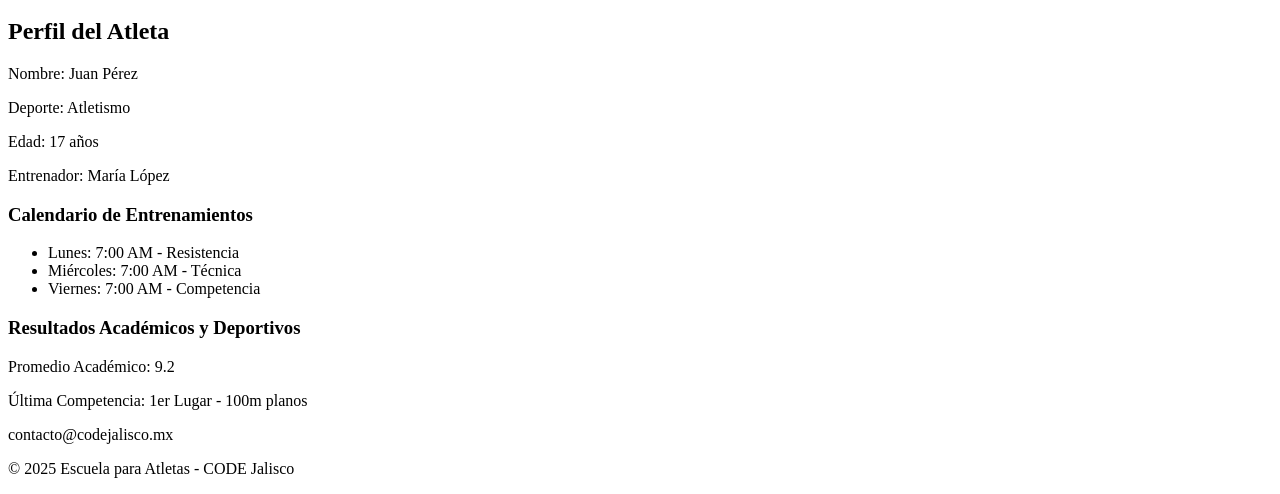
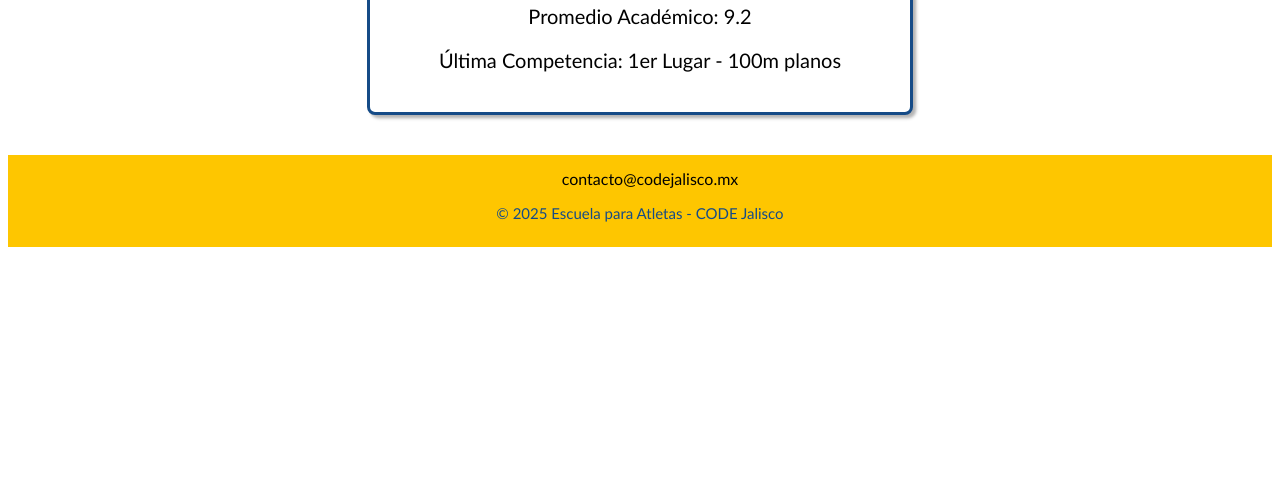
Before and after one commit to SnapolesIvan/SistemaCode, a website: page public/atleta.html in a window 1280 px wide. Shown: the part 539-1033 px from the top of the page. After the commit the page ends 800 px from the top, so only its background shows below. Drawn offline with Linux system fonts and the light colour scheme; files that its build step writes are made by us from their sources; the site is published under a folder, as on GitHub Pages, so addresses that start at the root find nothing; files whose address does not match are found by name.

Commit message:
Update atleta.html

```diff
--- a/public/atleta.html
+++ b/public/atleta.html
@@ -4,7 +4,7 @@
   <meta charset="UTF-8">
   <meta name="viewport" content="width=device-width, initial-scale=1">
   <title>Atletas - Escuela para Atletas</title>
-  <link rel="stylesheet" href="/styles/style.css">
+  <link rel="stylesheet" href="style.css" />
 </head>
 <body>
 
```
